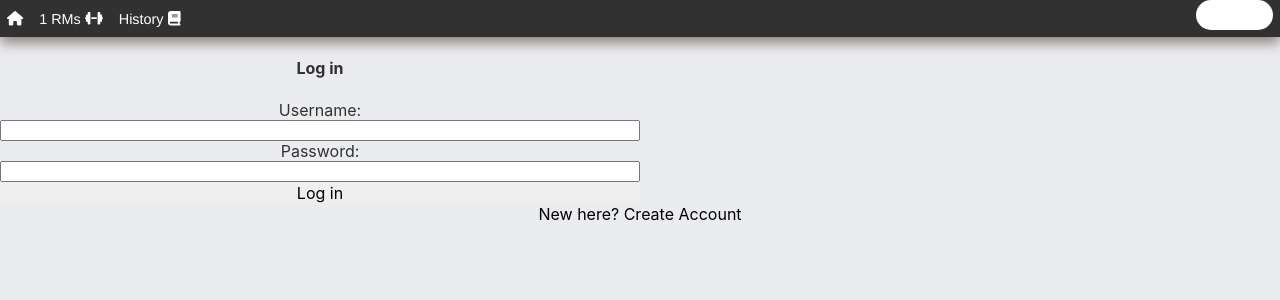
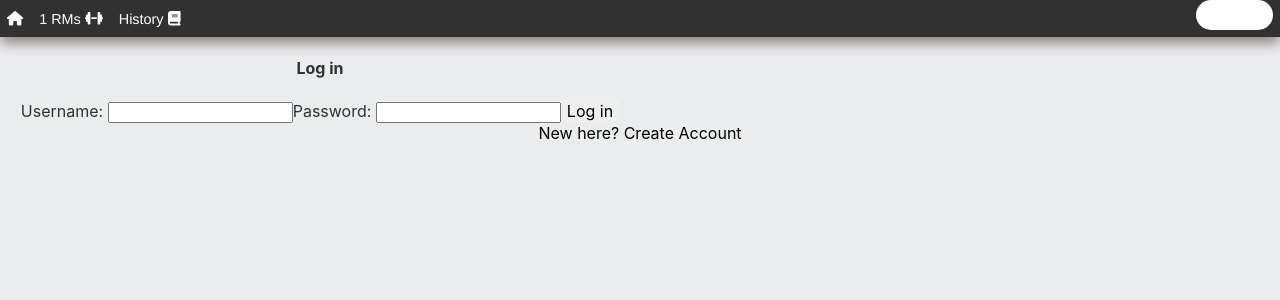
Before and after one commit to jrs-coding-school/jrs-max-lift-react-app-2022-c2, a React (Create React App) app: page /login in a window 1280 px wide. Shown: the top 300 px of the page. Built offline with nearby package versions, Linux system fonts and the light colour scheme.

Commit message:
using local storage pre-database setup

```diff
--- a/package.json
+++ b/package.json
@@ -9,6 +9,7 @@
     "@testing-library/jest-dom": "^5.16.5",
     "@testing-library/react": "^13.3.0",
     "@testing-library/user-event": "^13.5.0",
+    "local-storage": "^2.0.0",
     "react": "^18.2.0",
     "react-dom": "^18.2.0",
     "react-router-dom": "^6.3.0",
--- a/src/App.js
+++ b/src/App.js
@@ -1,31 +1,44 @@
-import { useState } from 'react';
+import { createContext } from 'react';
 import { Outlet } from 'react-router-dom';
 import './App.css';
-import LiftForm from './components/liftForm/LiftForm';
 import Nav from './components/Nav/Nav';
+import { useLocalStorage } from './hooks/useLocalStorage';
+
+export const UserContext = createContext(null);
 
 function App() {
 
-  const [workout, setWorkout] = useState({
-    // this needs to be the table `excersises` from sql. also need more parameters
-    name: 'Squat',
-    weight: 0,
-    reps: 0,
-  })
-  const [oneRepMax, setOneRepMax] = useState(0)
+  const [activeUser, setUser, unsetUser] = useLocalStorage('activeUser', {
+    // id: '',
+    username: '',
+    password: '',
+    height: 0, // inches
+    weight: 0, // weight
+    age: 0, // years
+    sex: '' // 'm' / 'f'
+  });
 
-  function handleCalcClick(e) {
-    setOneRepMax(Math.floor(workout.weight * (1 + workout.reps / 30)));
+  function login(newUser) {
+    setUser(newUser);
   }
 
+  function logout() {
+    unsetUser();
+  }
+
+  // useEffect(() => {
+  //   // storing input name
+  //   localStorage.setItem("user", JSON.stringify(user));
+  // }, [user]);
+
   return (
-    <div className="App">
+    <UserContext.Provider value={{ activeUser, login, logout }}>
+      <div className="App">
+        <Nav />
 
-      <Nav />
-
-      <Outlet />
-
-    </div>
+        <Outlet />
+      </div>
+    </UserContext.Provider>
   );
 }
 
--- a/src/components/Nav/Nav.js
+++ b/src/components/Nav/Nav.js
@@ -8,7 +8,7 @@ export default function Nav() {
 
   return (
     <nav>
-      <div class="left">
+      <div className="left">
         <Link to='/home'>
           <FontAwesomeIcon icon={faHouse} />
         </Link>
--- a/src/components/entryPage/loginForm/LoginForm.js
+++ b/src/components/entryPage/loginForm/LoginForm.js
@@ -1,8 +1,13 @@
 import React from 'react'
+import { useContext } from 'react';
+import { useEffect } from 'react';
 import { useState } from 'react';
+import { UserContext } from '../../../App';
 import './LoginForm.css'
 
 export default function LoginForm() {
+
+  const { login } = useContext(UserContext)
 
   const [user, setUser] = useState({
     username: '',
@@ -10,7 +15,6 @@ export default function LoginForm() {
   })
 
   function handleEntryFormChange(e) {
-    e.preventDefault();
     const { name, value } = e.target;
     setUser({
       ...user,
@@ -18,8 +22,26 @@ export default function LoginForm() {
     })
   }
 
+  function handleFormSubmit(e) {
+    e.preventDefault();
+
+    // http.login(user)
+    //   .then(response => {
+    //     let user = response.data;
+    //     login(user)
+    //   })
+    //   .catch(() => { })
+
+  }
+
+  // useEffect(() => {
+  //   // storing input name
+  //   localStorage.setItem("user", JSON.stringify(user));
+  // }, [user]);
+
   return (
     <div className='login'>
+      <form onSubmit={handleFormSubmit}>
         <h4>Log in</h4>
 
         <label>Username: </label>
@@ -38,7 +60,8 @@ export default function LoginForm() {
           onChange={handleEntryFormChange}
         />
 
-      <button>Log in</button>
+        <button type='submit'>Log in</button>
+      </form>
 
     </div>
   )
--- a/src/components/entryPage/onboarding/OnboardingWizard.js
+++ b/src/components/entryPage/onboarding/OnboardingWizard.js
@@ -2,8 +2,12 @@ import React from 'react'
 import './OnboardingWizard.css'
 import { useEffect } from 'react';
 import { useState } from 'react'
+import { useContext } from 'react';
+import { UserContext } from '../../../App';
 
 export default function OnboardingWizard() {
+
+    const { login } = useContext(UserContext);
 
     const [user, setUser] = useState({
         // id: '',
@@ -14,6 +18,12 @@ export default function OnboardingWizard() {
         age: 0, // years
         sex: '' // 'm' / 'f'
     })
+
+    useEffect(() => {
+        // storing input name
+        localStorage.setItem("user", JSON.stringify(user));
+    }, [user]);
+
     const [currentStep, setCurrentStep] = useState(0);
 
     const steps = [
@@ -148,9 +158,9 @@ function HeightStep({ nextStep, output, prevStep }) {
     // This is an array filled with objects for the <select/> tag with the heights.
     // it conatains the format to be displayed and also the value in inches
     let heights = [];
-    for (let i = 2; i < 9; i++) {
-        for (let k = 0; k < 12; k++) {
-            heights.push({ value: (i * 12 + k), label: `${i}'${k}"` })
+    for (let i = 8; i > 2; i--) {
+        for (let j = 11; j >= 0; j--) {
+            heights.push({ value: ((i * 12) + j), label: `${i}'${j}"` })
         }
     }
 
@@ -173,23 +183,17 @@ function HeightStep({ nextStep, output, prevStep }) {
     //     },
     // ]
 
-    const [feet, setFeet] = useState(5);
-    const [inches, setInches] = useState(8);
+    const [heightInInches, setHeightInInches] = useState(68)
 
     function onInputChange(e) {
-        const { name, value } = e.target;
-
-        if (name == 'feet') {
-            setFeet(value)
-        } else if (name == 'inches') {
-            setInches(value)
-        }
+        const { value } = e.target;
+        setHeightInInches(Number(value))
     }
 
     function handleFormSubmit(e) {
         e.preventDefault();
-        // 'output' height in inches total
-        output(Number((feet) * 12) + Number(inches))
+
+        output(heightInInches)
         nextStep && nextStep();
     }
 
@@ -197,32 +201,17 @@ function HeightStep({ nextStep, output, prevStep }) {
         <form onSubmit={handleFormSubmit}>
             <h4>Height</h4>
 
-            <select>
+            {/* <label>Height: </label> */}
+            <select
+                name="height"
+                value={heightInInches}
+                onChange={onInputChange}
+                required
+            >
                 {heights.map(h => (
                     <option value={h.value}>{h.label}</option>
                 ))}
             </select>
-
-
-            <label>feet:</label>
-            <input
-                type='number'
-                placeholder="6'"
-                name="feet"
-                value={feet}
-                onChange={onInputChange}
-                required
-            />
-
-            <label>inches:</label>
-            <input
-                type='number'
-                placeholder='6"'
-                name="inches"
-                value={inches}
-                onChange={onInputChange}
-                required
-            />
 
             <button type='button' onClick={prevStep}>prev</button>
             <button type='submit' value='submit'>
@@ -235,7 +224,7 @@ function HeightStep({ nextStep, output, prevStep }) {
 function AgeSexStep({ nextStep, output, prevStep }) {
 
     const [mOrF, setMOrF] = useState('')
-    const [age, setAge] = useState(0)
+    const [age, setAge] = useState('')
 
     function handleFormSubmit(e) {
         e.preventDefault();
@@ -260,6 +249,8 @@ function AgeSexStep({ nextStep, output, prevStep }) {
                 name='age'
                 value={age}
                 onChange={handleAgeChange}
+                min='0'
+                max='120'
                 required
             />
 
@@ -310,6 +301,8 @@ function WeightStep({ nextStep, prevStep, output }) {
                 name='weight'
                 value={weight}
                 onChange={handleWeightChange}
+                min='0'
+                max='800'
                 required
             />
 
--- /dev/null
+++ b/src/hooks/useLocalStorage.js
@@ -0,0 +1,47 @@
+import { useState } from "react"
+
+function useLocalStorage(key, initialValue) {
+    function getStartingValue() {
+        try {
+            const value = localStorage.getItem(key, initialValue);
+
+            if (value) {
+                return JSON.parse(value);
+            } else {
+                localStorage.setItem(key, JSON.stringify(initialValue));
+                return initialValue;
+            }
+        } catch (error) {
+            return initialValue
+        }
+    }
+
+    let startingValue = getStartingValue()
+
+    const [storedValue, setStoredValue] = useState(startingValue);
+
+    function setValue(newValue) {
+        if (newValue == undefined) {
+            deleteValue();
+        }
+        try {
+            localStorage.setItem(key, JSON.stringify(newValue))
+        } catch (error) {
+            console.error(error);
+        }
+        setStoredValue(newValue);
+    }
+
+    function deleteValue() {
+        try {
+            localStorage.removeItem(key)
+        } catch (error) {
+            console.error(error);
+        }
+        setStoredValue(null);
+    }
+
+    return [storedValue, setValue, deleteValue];
+}
+
+export { useLocalStorage }
```
Also changed, not shown: 1 other file (tests, documents, lock files or other folders). Lines whose indentation alone changed are shown as unchanged.
